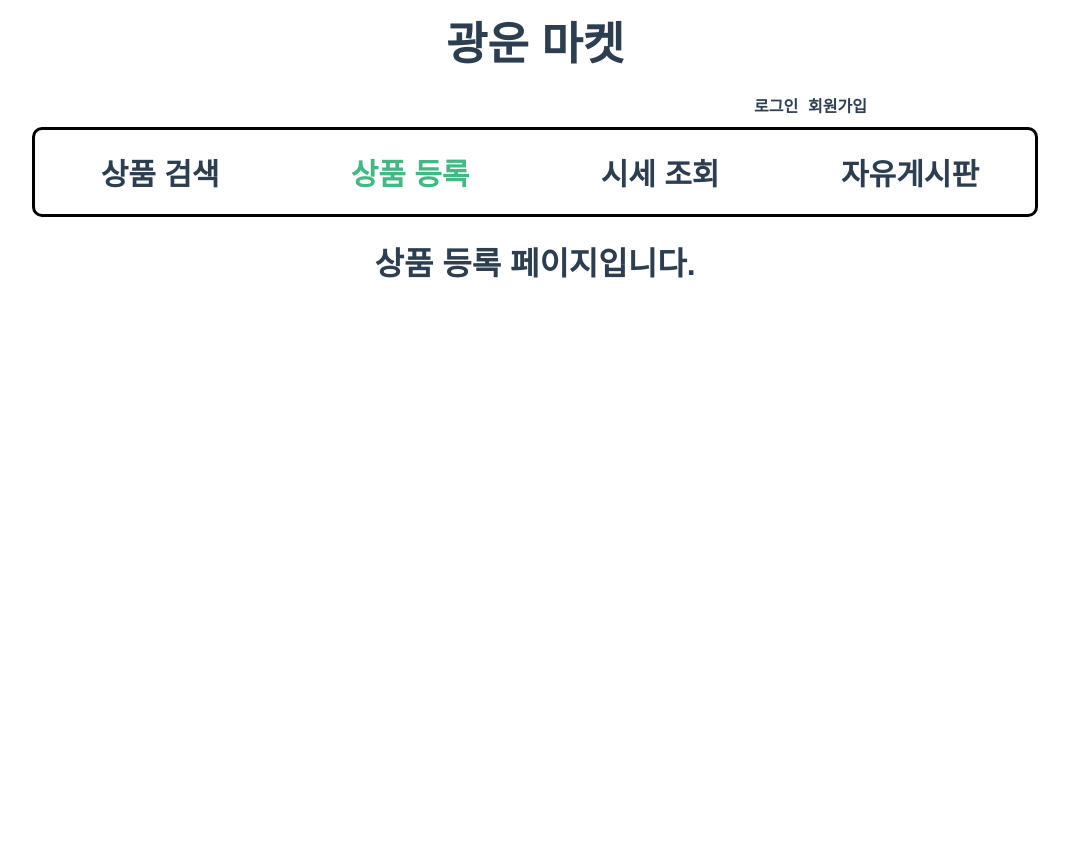
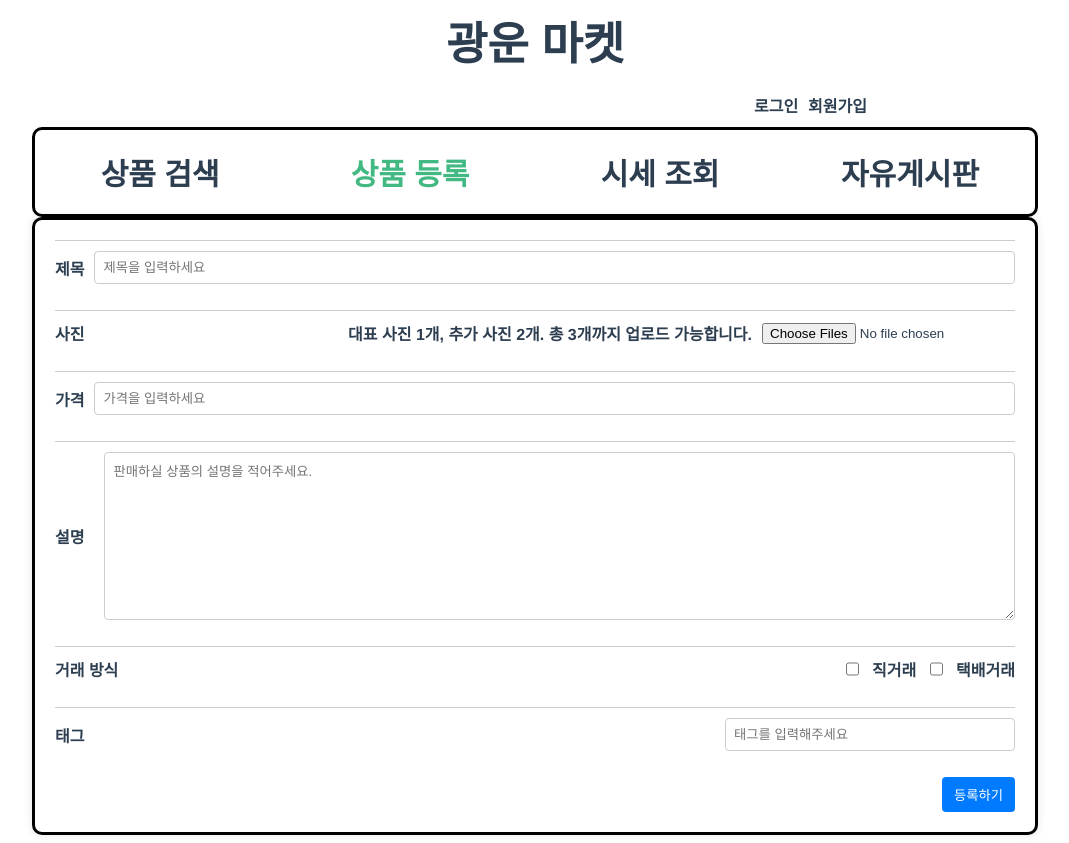
Before and after one commit to codml/DB_team3, a Vue app in the folder frontend/: page /regist in a window 1280 px wide. Shown: the whole page, without its empty margins (105-1174 px from the left). Before the commit the page ends 800 px from the top, so only its background shows below. Built offline with nearby package versions, Linux system fonts and the light colour scheme.

Commit message:
11.13 Register Page 추가

```diff
--- a/frontend/src/pages/regist/RegistPage.vue
+++ b/frontend/src/pages/regist/RegistPage.vue
@@ -1,5 +1,170 @@
 <template>
-  <div class="regist">
-    <h1>상품 등록 페이지입니다.</h1>
+  <div class="form-container">
+    <div class="form-group row">
+      <label for="title">제목</label>
+      <input type="text" id="title" placeholder="제목을 입력하세요" />
+    </div>
+
+    <div class="form-group row">
+      <label for="photos">사진</label>
+      <div class="photo-upload">
+        <p>대표 사진 1개, 추가 사진 2개. 총 3개까지 업로드 가능합니다.</p>
+        <input type="file" id="photos" accept="image/*" multiple />
+      </div>
+    </div>
+
+    <div class="form-group row">
+      <label for="price">가격</label>
+      <input type="text" id="price" placeholder="가격을 입력하세요" />
+    </div>
+
+    <div class="form-group row description-group">
+      <label for="description">설명</label>
+      <textarea id="description" placeholder="판매하실 상품의 설명을 적어주세요."></textarea>
+    </div>
+
+    <div class="form-group row">
+      <label>거래 방식</label>
+      <div class="trade-options">
+        <input type="checkbox" id="direct" v-model="isDirectTrade" />
+        <label for="direct">직거래</label>
+        <input type="checkbox" id="delivery" />
+        <label for="delivery">택배거래</label>
+      </div>
+    </div>
+
+    <div v-if="isDirectTrade" class="form-group row">
+      <label for="location">거래희망장소</label>
+      <div class="location-select">
+        <input type="text" id="location" placeholder="거래희망장소를 입력해주세요" />
+      </div>
+    </div>
+
+    <div class="form-group row">
+      <label for="tags">태그</label>
+      <div class="tags-select">
+        <input type="text" id="tags" placeholder="태그를 입력해주세요" />
+      </div>
+    </div>
+
+    <div class="form-actions">
+      <button class="register">등록하기</button>
+    </div>
   </div>
 </template>
+
+<script>
+export default {
+  name: 'FormComponent',
+  data() {
+    return {
+      isDirectTrade: false,
+    };
+  },
+};
+</script>
+
+<style scoped>
+.form-container {
+  width: 960px;
+  margin: 0 auto;
+  padding: 20px;
+  border: solid black;
+  border-radius: 10px;
+  box-shadow: 0 0 10px rgba(0, 0, 0, 0.1);
+  font-family: Avenir, Helvetica, Arial, sans-serif;
+}
+
+.form-group {
+  margin-bottom: 16px;
+}
+
+.form-group.row {
+  display: flex;
+  align-items: center;
+  justify-content: space-between;
+  border-top: 1px solid #ccc;
+  padding: 10px 0;
+}
+
+.description-group textarea {
+  width: 100%;
+  height: 150px;
+  margin-left: 20px;
+}
+
+label {
+  font-weight: bold;
+  font-family: Avenir, Helvetica, Arial, sans-serif;
+}
+
+input[type='text'],
+textarea {
+  flex: 1;
+  padding: 8px;
+  border: 1px solid #ccc;
+  border-radius: 4px;
+  font-family: Avenir, Helvetica, Arial, sans-serif;
+  margin-left: 10px;
+}
+
+.photo-upload {
+  display: flex;
+  align-items: center;
+  gap: 10px;
+}
+
+.location-select,
+.tags-select {
+  display: flex;
+  align-items: center;
+  width: 300px;
+  gap: 10px;
+}
+
+button {
+  padding: 8px 12px;
+  border: none;
+  background-color: #007bff;
+  color: white;
+  border-radius: 4px;
+  cursor: pointer;
+  font-family: Avenir, Helvetica, Arial, sans-serif;
+}
+
+button.delete {
+  background-color: #dc3545;
+}
+
+button.modify {
+  background-color: #28a745;
+}
+
+.form-actions {
+  display: flex;
+  justify-content: flex-end;
+}
+
+
+.form-group button,
+.form-group p {
+  text-align: center;
+  margin: 0 auto;
+  display: block;
+  font-weight: bold;
+  font-family: Avenir, Helvetica, Arial, sans-serif;
+}
+
+.form-group p {
+  color: #2c3e50;
+}
+
+.trade-options {
+  display: flex;
+  gap: 10px;
+}
+
+button.router-link-exact-active {
+  color: #42b983;
+}
+</style>
```
